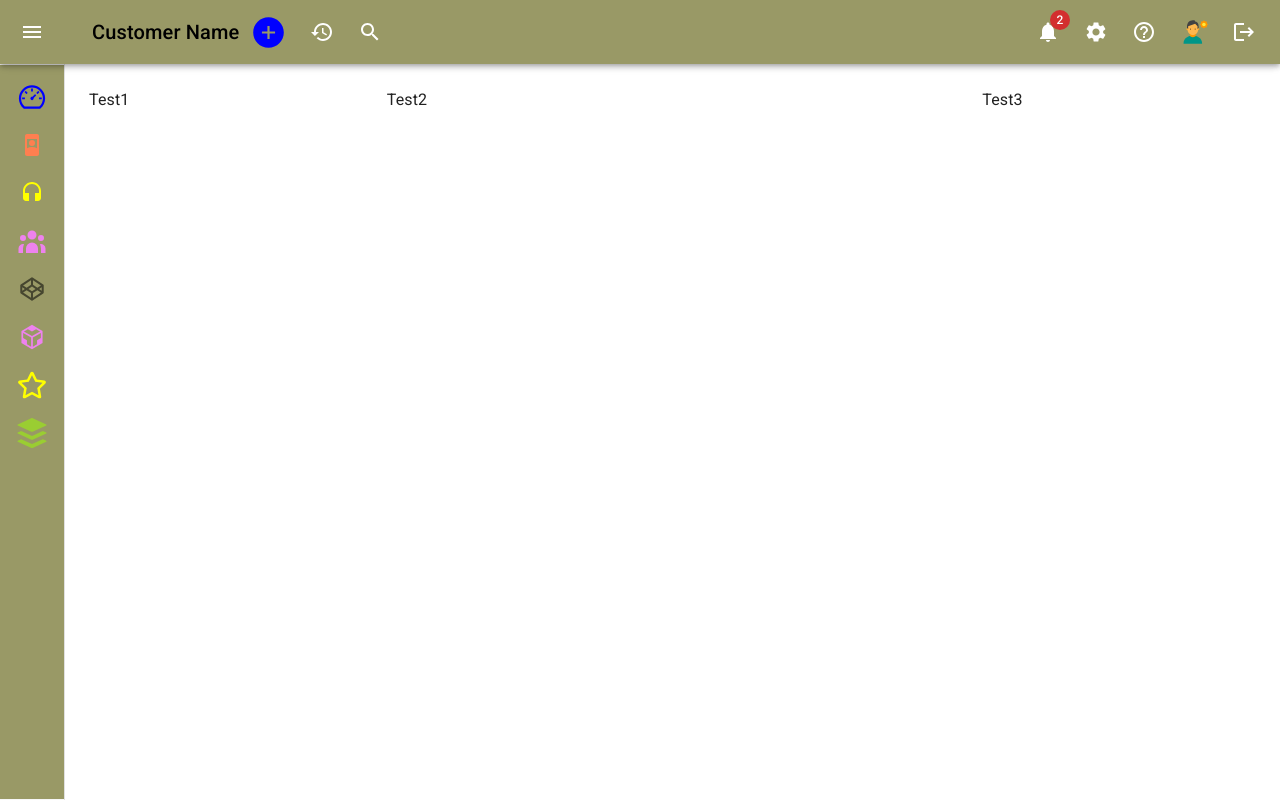
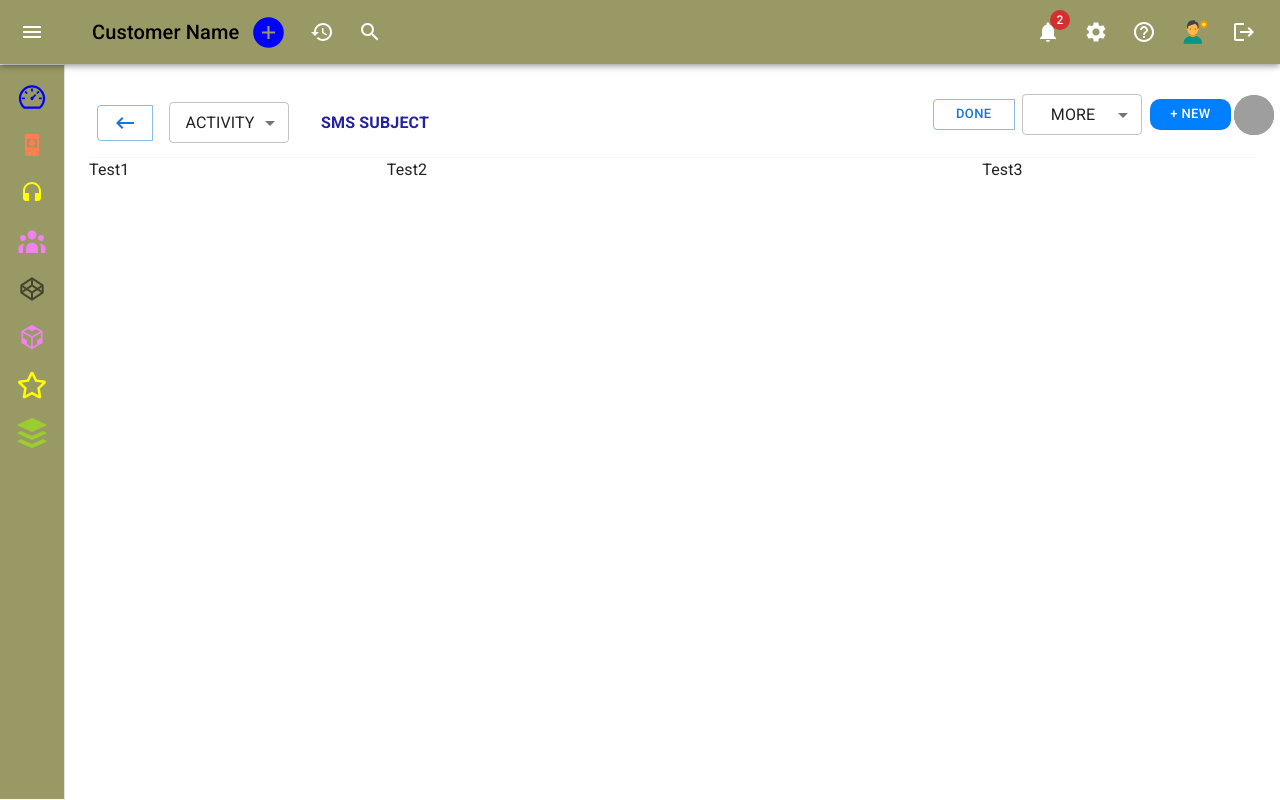
Before and after one commit to NgoThiLuu/mui-write-sms, a React (Create React App) app: page / in a window 1280 px wide. Built offline with nearby package versions, Linux system fonts and the light colour scheme; grey boxes are pictures that could not be loaded.

Commit message:
appbar-18112022

```diff
--- a/src/pages/Style.css
+++ b/src/pages/Style.css
@@ -153,3 +153,93 @@ nav.sidebar{
     color: black;
 
 }
+
+.btn-back{
+    height: 4%  !important;
+    position: absolute ;
+    top: 11%;
+}
+
+
+
+
+
+.subject-sms{
+    font-size: 30px;
+    color:  rgb(35, 35, 155);
+
+}
+
+.line-btn-icon{
+    display: flex;
+}
+
+.btn-done{
+    height: 75%;
+    position: absolute;
+    right: 5%;
+    width: 40%;
+}
+
+.btn-new{
+    height: 70%;
+    position: absolute ;
+    left: 5%;
+
+    border-radius: 10px !important;
+    background-color: #007fff !important;
+    color: white !important;
+    width: 40%;
+}
+.group-btn{
+    display: flex;
+    align-items: center;
+}
+
+
+
+.avatar{
+    height: 58%;
+    position: absolute;
+
+    left: 6%;
+
+}
+.subnav-icon-mobile{
+    display: none  !important;
+}
+
+
+/* Mobile:width < 740px*/
+@media only screen and (max-width: 767px){
+	.footer .col-md-4 .col-md-4 .show-menu-all{
+		border-right: solid white 0px;
+		border-bottom: solid white 0px;
+		margin-left: 0px;
+		text-align: left;
+		min-height: 0px;
+	}
+
+	.avatar{
+        display: none  !important;
+    }
+
+    .sidebar-menu{
+        display: none  !important;
+    }
+
+    .content-menu{
+        display: none  !important;
+    }
+
+    .subnav-icon{
+        display: none  !important;
+    }
+
+    .subnav-icon-mobile{
+        display: block  !important;
+    }
+
+
+
+  }
--- a/src/pages/create.js
+++ b/src/pages/create.js
@@ -161,7 +161,7 @@ export default function MiniDrawer() {
 
 
 
-      <Drawer variant="permanent" open={open}>
+      <Drawer variant="permanent" open={open} className="sidebar-menu">
         <DrawerHeader className='logo-title'>
           <IconButton onClick={handleDrawerClose}>
                     <Typography className="title1"> <h4 className="crm-title-logo">HANBIRO</h4></Typography>
--- a/src/pages/home.js
+++ b/src/pages/home.js
@@ -45,6 +45,16 @@ import SettingsIcon from '@mui/icons-material/Settings';
 import HelpOutlineIcon from '@mui/icons-material/HelpOutline';
 import {FcPortraitMode} from 'react-icons/fc';
 import LogoutIcon from '@mui/icons-material/Logout';
+import KeyboardBackspaceIcon from '@mui/icons-material/KeyboardBackspace';
+import InputLabel from '@mui/material/InputLabel';
+import FormHelperText from '@mui/material/FormHelperText';
+import FormControl from '@mui/material/FormControl';
+import Select from '@mui/material/Select';
+import Avatar from '@mui/material/Avatar';
+import ButtonGroup from '@mui/material/ButtonGroup';
+import { green } from '@mui/material/colors';
+
+
 
 const drawerWidth = 240;
 
@@ -148,7 +158,11 @@ export default function MiniDrawer() {
       }
     }
 
+  const [age, setAge] = React.useState('');
 
+  const handleChange = (event) => {
+    setAge(event.target.value);
+  };
 
 
 
@@ -164,6 +178,7 @@ export default function MiniDrawer() {
       <AppBar position="fixed" open={open} className="nav">
         <Toolbar className="subnav">
           <IconButton
+            className="subnav-icon"
             color="inherit"
             aria-label="open drawer"
             onClick={handleDrawerOpen}
@@ -172,6 +187,12 @@ export default function MiniDrawer() {
               marginRight: 5,
               ...(open && { display: 'none' }),
             }}
+          >
+            <MenuIcon />
+          </IconButton>
+          <IconButton
+            className="subnav-icon-mobile"
+
           >
             <MenuIcon />
           </IconButton>
@@ -249,7 +270,7 @@ export default function MiniDrawer() {
 
 
 
-      <Drawer variant="permanent" open={open}>
+      <Drawer variant="permanent" open={open} className="sidebar-menu">
         <DrawerHeader className='logo-title'>
           <IconButton onClick={handleDrawerClose}>
                     <Typography className="title1"> <h4 className="crm-title-logo">HANBIRO</h4></Typography>
@@ -292,10 +313,107 @@ export default function MiniDrawer() {
 
 
 
+      <Box component="main" sx={{ flexGrow: 1, p: 3 }}>
+        <DrawerHeader />
+        <Row>
+            <Col sm={12} md={12} lg={6}>
+              <Box
+                  sx={{
+                    display: 'flex',
+                    flexDirection: 'column',
+                    alignItems: 'left',
+                    '& > *': {
+                      m: 1,
+                    },
+                  }}
+                >
+
+                <ButtonGroup variant="none" aria-label="text button group" className="group-btn" >
+                  {/* <Button  variant="outlined" className="btn-back" size="small"><KeyboardBackspaceIcon /></Button> */}
+                  <Button variant="outlined" className="btn-back" ><KeyboardBackspaceIcon /></Button>
+                  <Button>
+                  <FormControl sx={{ m: 0, minWidth: 120 }} size="small" >
+
+                    <Select
+                      className="active-list"
+                      value={age}
+                      onChange={handleChange}
+                      displayEmpty
+                      inputProps={{ 'aria-label': 'Without label' }}
+                    >
+                      <MenuItem value="">
+                        <Typography>Activity</Typography>
+                      </MenuItem>
+                      <MenuItem value={10}>Ten</MenuItem>
+                      <MenuItem value={20}>Twenty</MenuItem>
+                      <MenuItem value={30}>Thirty</MenuItem>
+                    </Select>
+                  </FormControl>
+                  </Button>
+
+                  <Button ><Typography className="subject-sms"><b>SMS Subject</b></Typography></Button>
+                </ButtonGroup>
+              </Box>
+            </Col>
 
 
-      <Box component="main" sx={{ flexGrow: 1, p: 3 }}>
-        <DrawerHeader />
+
+
+            <Col sm={12} md={12} lg={6}>
+                <Box sx={{ flexGrow: 1 }} />
+                <Box sx={{
+                  display: {
+                  xs: 'block',
+                  md: 'flex',
+                  float:'right',
+                  display: 'flex',
+                  flexDirection: 'column',
+
+                }
+                  }}>
+
+                <ButtonGroup variant="none" aria-label="text button group" className="group-btn" >
+                  <Button  variant="outlined" className="btn-done" size="small">Done</Button>
+                  <Button>
+                  <FormControl sx={{ m: 0, minWidth: 120 }} size="small" >
+
+                    <Select
+                      className="active-list"
+                      value={age}
+                      onChange={handleChange}
+                      displayEmpty
+                      inputProps={{ 'aria-label': 'Without label' }}
+                    >
+                      <MenuItem value="">
+                        <Typography>More</Typography>
+                      </MenuItem>
+                      <MenuItem value={10}>Clone</MenuItem>
+                      <MenuItem value={20}>Delete</MenuItem>
+
+                    </Select>
+                  </FormControl>
+                  </Button>
+                  <Button  variant="outlined" className="btn-new" size="small">+ New</Button>
+                  <Avatar sx={{ bgcolor: green[500] }}
+                        alt="Remy Sharp"
+                        src="/broken-image.jpg" className="avatar" > </Avatar>
+                </ButtonGroup>
+
+
+
+                </Box>
+            </Col>
+
+
+
+
+        </Row>
+        <Divider />
+        <Row>
+          <Col md={12}>
+
+          </Col>
+        </Row>
         <Row>
                   <Col md={3}>
                       <Typography>Test1</Typography>
@@ -307,6 +425,9 @@ export default function MiniDrawer() {
                   <Typography>Test3</Typography>
                   </Col>
         </Row>
+
+
+
         {/* <Typography paragraph>
           Lorem ipsum dolor sit amet, consectetur adipiscing elit, sed do eiusmod
           tempor incididunt ut labore et dolore magna aliqua. Rhoncus dolor purus non
```
